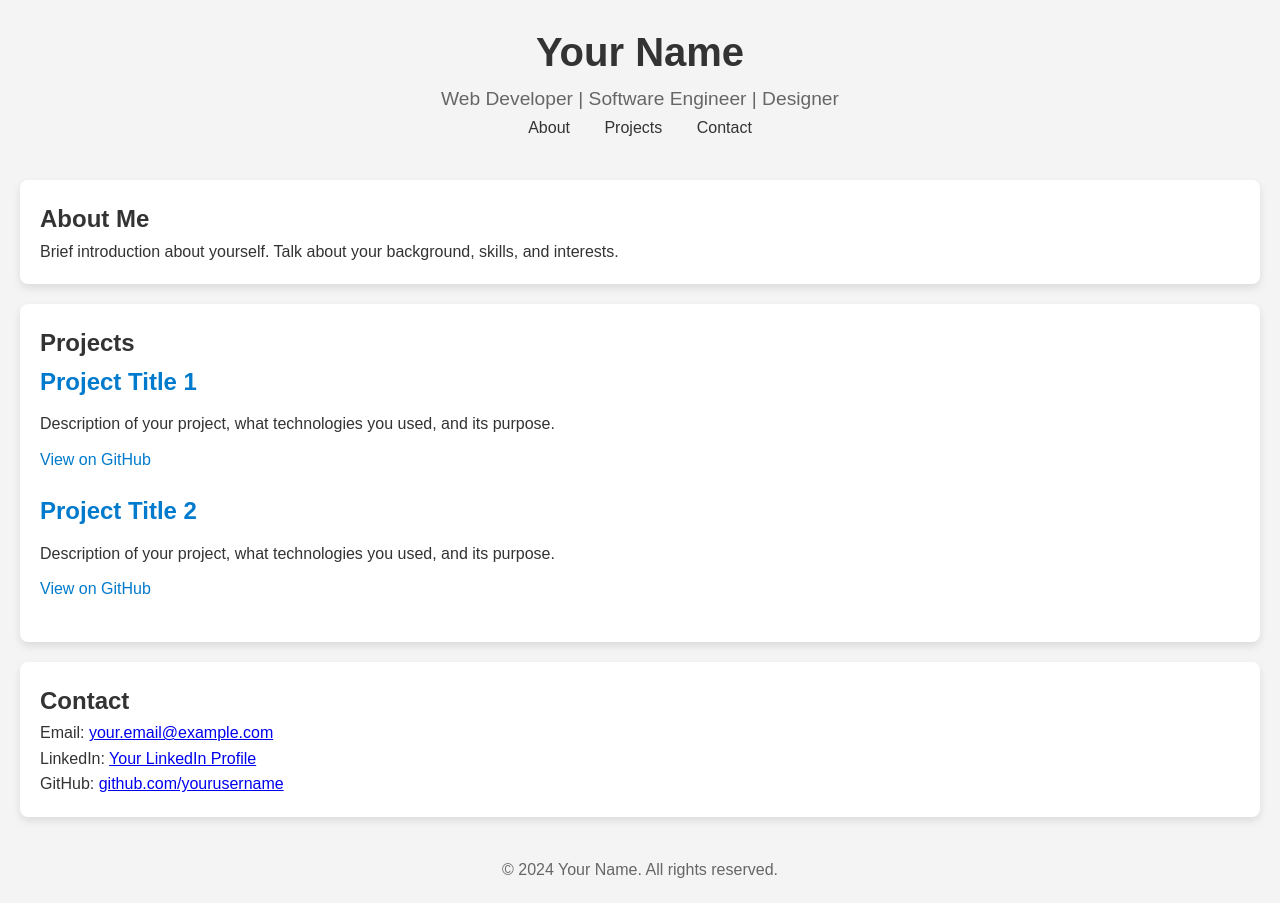
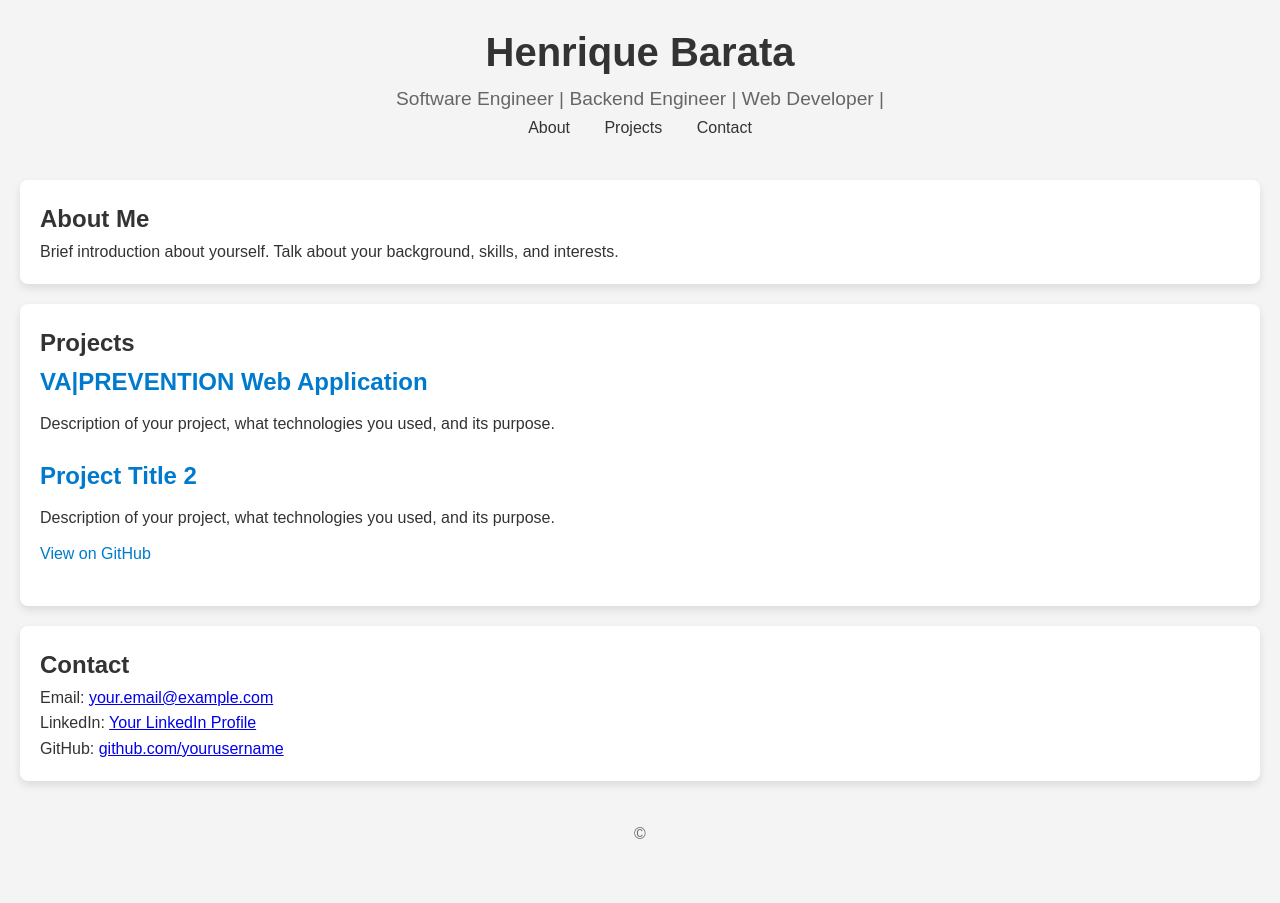
Before and after one commit to Henrique-Barata/henriquebarata.github.io, a plain HTML site: page index.html in a window 1280 px wide. After the commit the page ends 867 px from the top, so only its background shows below. Drawn offline with Linux system fonts and the light colour scheme.

Commit message:
Add files via upload

```diff
--- a/index.html
+++ b/index.html
@@ -3,13 +3,13 @@
 <head>
     <meta charset="UTF-8">
     <meta name="viewport" content="width=device-width, initial-scale=1.0">
-    <title>Your Name | Portfolio</title>
+    <title>Henrique Barata | Portfolio</title>
     <link rel="stylesheet" href="styles.css">
 </head>
 <body>
     <header>
-        <h1>Your Name</h1>
-        <p>Web Developer | Software Engineer | Designer</p>
+        <h1>Henrique Barata</h1>
+        <p>Software Engineer | Backend Engineer | Web Developer | </p>
         <nav>
             <a href="#about">About</a>
             <a href="#projects">Projects</a>
@@ -25,9 +25,9 @@
     <section id="projects">
         <h2>Projects</h2>
         <div class="project">
-            <h3>Project Title 1</h3>
+            <h3>VA|PREVENTION Web Application</h3>
             <p>Description of your project, what technologies you used, and its purpose.</p>
-            <a href="https://github.com/yourusername/project1" target="_blank">View on GitHub</a>
+            <a href="https://github.com/yourusername/project1" target="_blank"></a>
         </div>
         <div class="project">
             <h3>Project Title 2</h3>
@@ -45,7 +45,7 @@
     </section>
 
     <footer>
-        <p>&copy; 2024 Your Name. All rights reserved.</p>
+        <p>&copy; </p>
     </footer>
 </body>
 </html>
```
